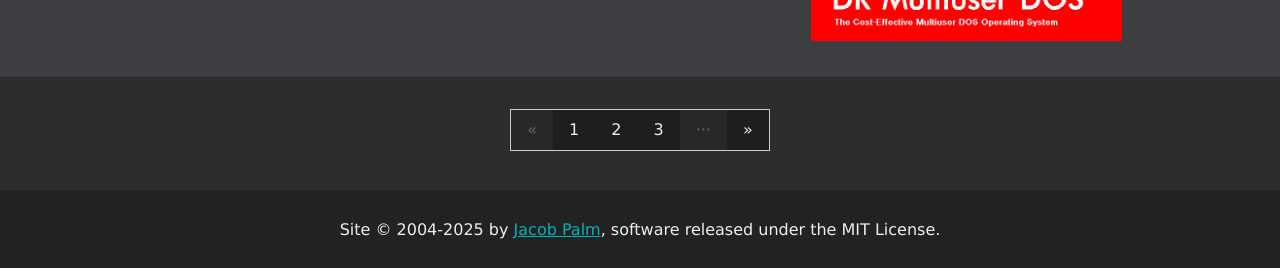
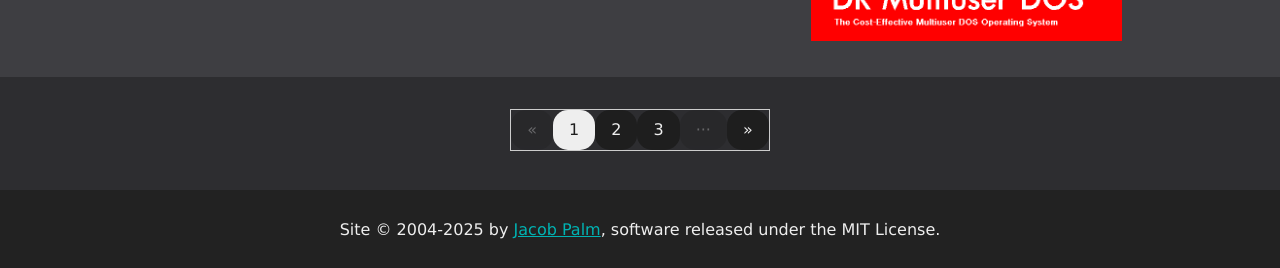
Before and after one commit to jacobpalm/costa.jacobpalm.dk, a Jekyll site: the page built from blog/index.html, in a window 1280 px wide. Shown: the part 1887-2155 px from the top of the page. Built offline with Jekyll 4.4.1, drawn with Linux system fonts in a browser that asks for light colours; nearby versions of some CDN libraries; library files that are not in the unit come from our copies; the list of posts is cut into pages by our own code.

Commit message:
Button + item hover

```diff
--- a/_includes/archivelist.html
+++ b/_includes/archivelist.html
@@ -10,7 +10,7 @@
 		<div class="w3-bar-block w3-border">
 			{% for archiveversion in archiveversions %}
 				{% if archiveversion.title == page.title %}
-					<a href="{{ site.baseURL }}/archive.html" class="w3-bar-item w3-border-bottom w3-mobile w3-center">Version {{ archiveversion.title }}</a>
+					<a href="{{ site.baseURL }}/archive.html" class="w3-bar-item w3-border-bottom w3-mobile w3-center activeitem">Version {{ archiveversion.title }}</a>
 					<div class="w3-content" style="padding: 16px;" id="expandeditem">
 						<div class="w3-center">
 							<h2>Version {{ page.title }}</h2>
--- a/assets/custom.css
+++ b/assets/custom.css
@@ -126,21 +126,17 @@
     background-color: #eee!important;
 }
 
-.w3-border .w3-button {
-    border-radius: 0px;
-}
-
 .w3-bar-block .w3-bar-item {
     color: #eee;
     background-color: #1e1e1e;
 }
 
-.w3-bar-block .w3-bar-item:hover {
+.w3-bar-block .w3-bar-item:hover, .activeitem {
     color: #1e1e1e!important;
     background-color: #eee!important;
 }
 
-.w3-bar-block .w3-bar-item a {
+a.w3-bar-item {
     text-decoration: none;
 }
 
--- a/blog/index.html
+++ b/blog/index.html
@@ -60,7 +60,7 @@
                 {% if page > minpage %}
                     {% if page < maxpage %}
                         {% if page == paginator.page %}
-                            <a class="w3-bar-item w3-button">{{ page }}</a>
+                            <a class="w3-bar-item w3-button activeitem">{{ page }}</a>
                         {% elsif page == 1 %}
                             <a class="w3-bar-item w3-button" href="{{ '/blog' | relative_url }}#post1">{{ page }}</a>
                         {% else %}
```
